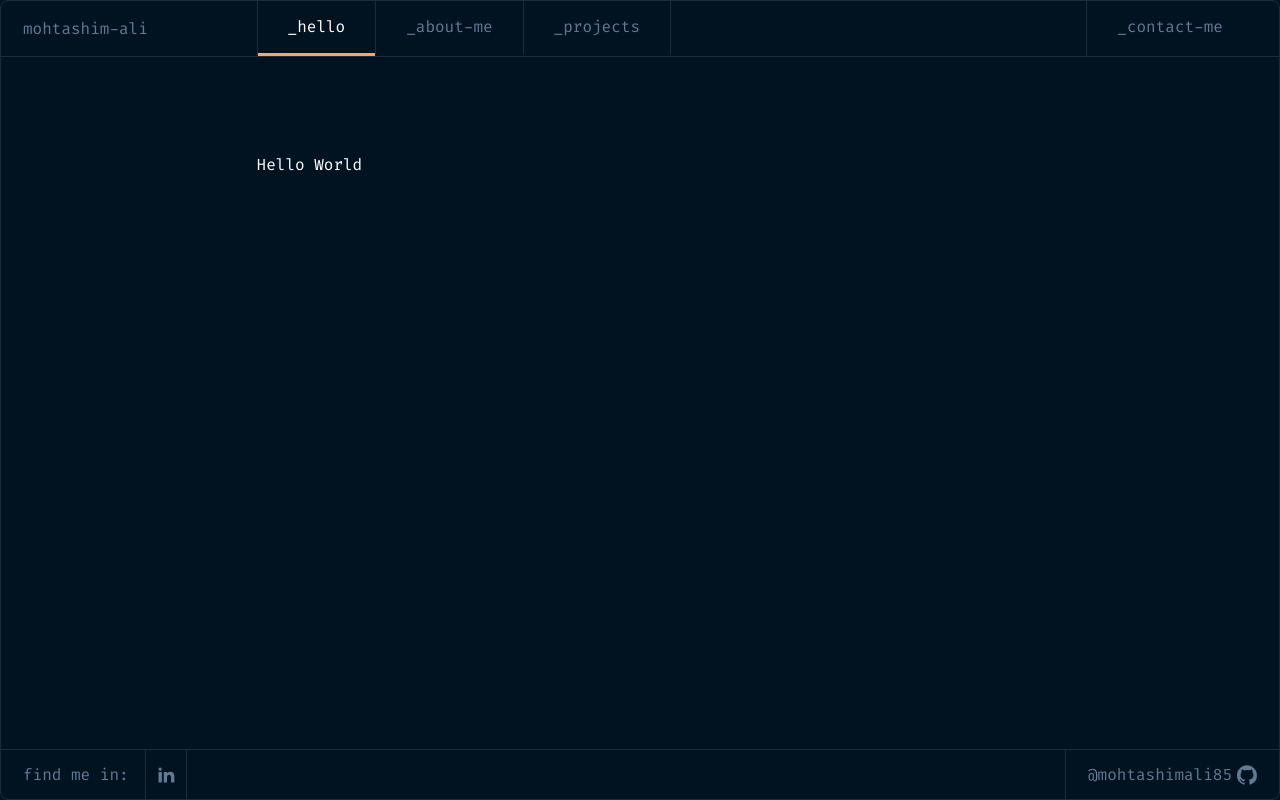
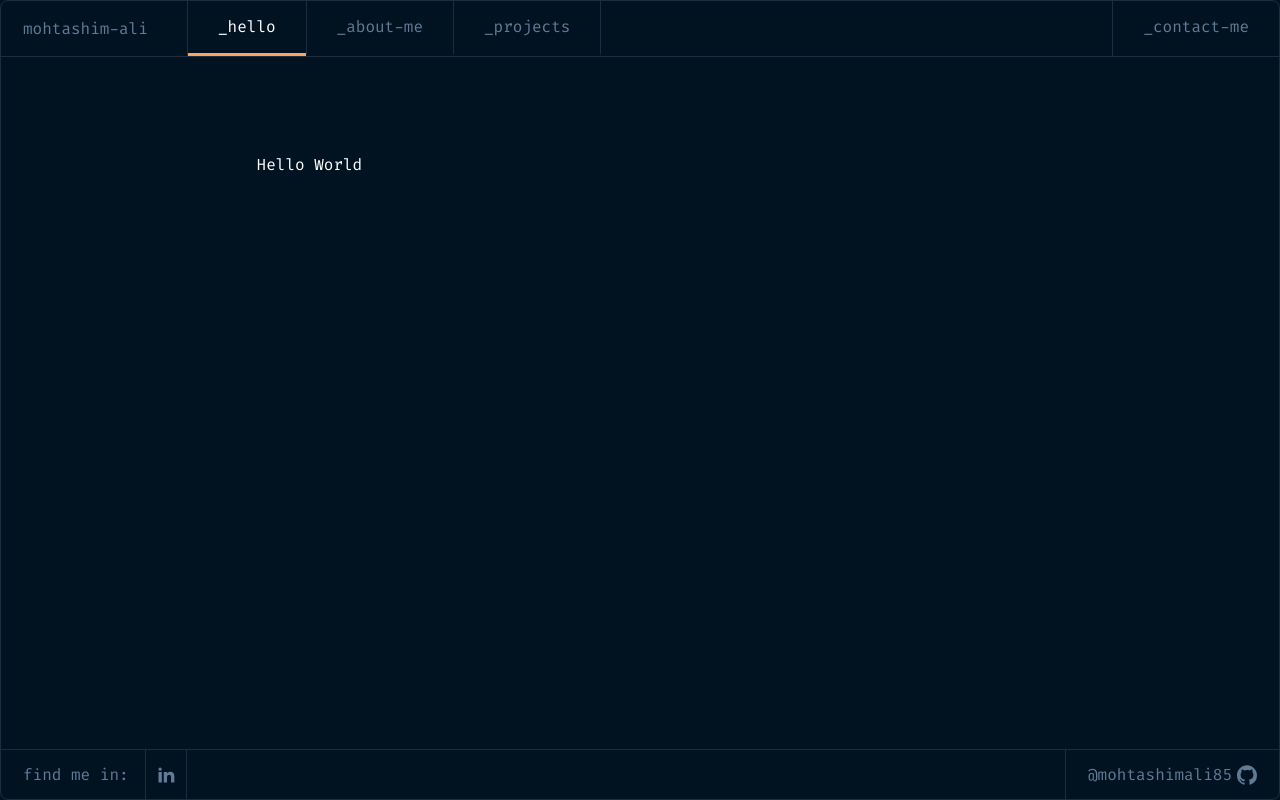
Before and after one commit to MohtashimAli85/portfolio, a Next.js app: page / in a window 1280 px wide. Built offline with nearby package versions, Linux system fonts and the light colour scheme.

Commit message:
updated navbar flex-basis value

```diff
--- a/src/app/components/layout/Navbar/ContactMe.tsx
+++ b/src/app/components/layout/Navbar/ContactMe.tsx
@@ -5,7 +5,7 @@ import Item from './Menu/Item'
 
 const ContactMe = () => {
   return (
-    <div className='hidden md:block text-secondary-dark basis-[15%] [&>li]:w-full [&>li]:block [&>li>a]:block [&>li]:!border-r-0  [&>li>a]:py-[14px]  whitespace-nowrap'>
+    <div className='hidden md:block text-secondary-dark basis-[10%] [&>li]:w-full [&>li]:block [&>li>a]:block [&>li]:!border-r-0  [&>li>a]:py-[14px]  whitespace-nowrap'>
       <Item href='/contact-me' />
     </div>
   )
--- a/src/app/components/layout/Navbar/Menu/index.tsx
+++ b/src/app/components/layout/Navbar/Menu/index.tsx
@@ -8,7 +8,7 @@ interface Props {
 }
 const Menu:FC<Props> = ({handleToggle}) => {
   return (
-    <nav className=' md:basis-[65%] h-full md:border-l md:border-r border-divider'>
+    <nav className=' md:basis-[75%] h-full md:border-l md:border-r border-divider'>
       <ul className='hidden md:flex h-full [&>li+li]:border-l [&>li+li]:border-l-divider'>
         {links.map((href) => (
           <Item href={href} key={href} />
--- a/src/app/components/layout/Navbar/index.tsx
+++ b/src/app/components/layout/Navbar/index.tsx
@@ -13,7 +13,7 @@ const Navbar = () => {
   return (
     <>
       <header className='relative z-20 h-[56px]   border-b border-divider flex items-center justify-between md:justify-normal'>
-        <h1 className='text-secondary-dark md:basis-[20%] pl-[22px]'>
+        <h1 className='text-secondary-dark md:basis-[15%] pl-[22px]'>
           mohtashim-ali
         </h1>
         <Menu handleToggle={handleToggle} />
```
